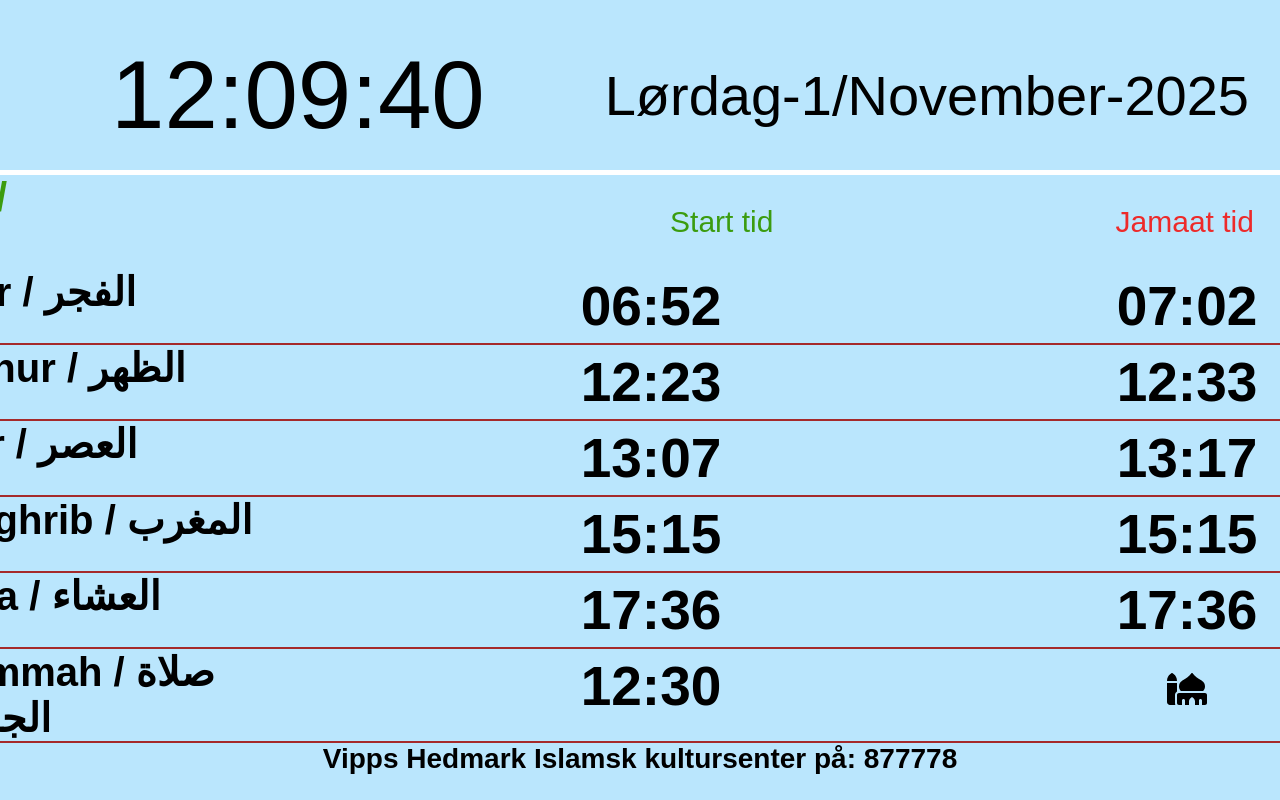
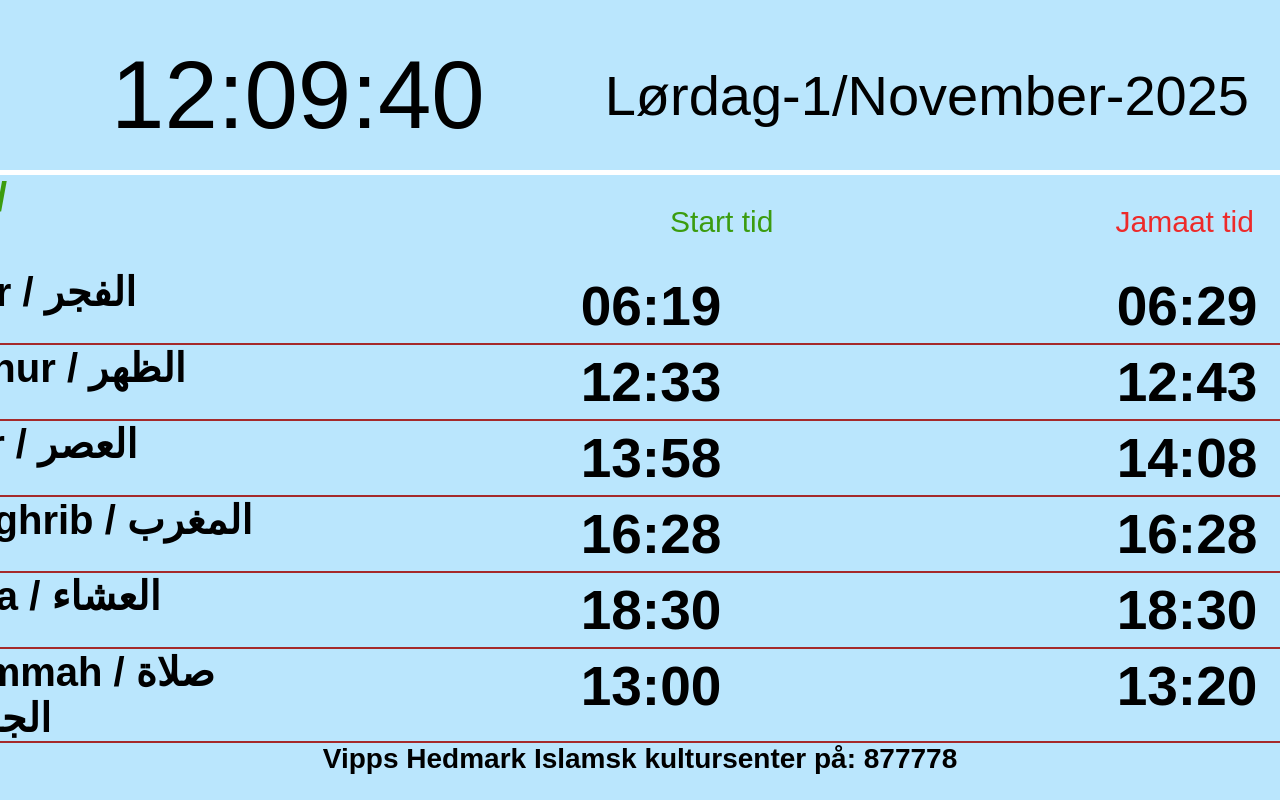
Before and after one commit to abdilatiiif/MoskeApp0.2, a React (Vite) app: page / in a window 1280 px wide. Shown: the top 800 px of the page. Built offline with nearby package versions, Linux system fonts and the light colour scheme; a web font is replaced by a local one.

Commit message:
feb 2026

```diff
--- a/src/App.jsx
+++ b/src/App.jsx
@@ -8,283 +8,256 @@ import React from "react";
 const bonnetider = [
   {
     1: {
-      fajr: "06:52",
+      fajr: "06:19",
       jamat_fajr: "",
-      soloppgang: "09:25",
-      duhur: "12:23",
-      asr: "13:07",
-      maghrib: "15:15",
-      isha: "17:36",
+      soloppgang: "08:32",
+      duhur: "12:33",
+      asr: "13:58",
+      maghrib: "16:28",
+      isha: "18:30",
     },
     2: {
-      fajr: "06:52",
+      fajr: "06:17",
       jamat_fajr: "",
-      soloppgang: "09:24",
-      duhur: "12:30",
-      asr: "13:08",
-      maghrib: "15:17",
-      isha: "17:37",
+      soloppgang: "08:30",
+      duhur: "12:34",
+      asr: "14:00",
+      maghrib: "16:31",
+      isha: "18:33",
     },
     3: {
-      fajr: "06:52",
+      fajr: "06:15",
       jamat_fajr: "",
-      soloppgang: "09:23",
-      duhur: "12:24",
-      asr: "13:09",
-      maghrib: "15:18",
-      isha: "17:38",
+      soloppgang: "08:27",
+      duhur: "12:34",
+      asr: "14:02",
+      maghrib: "16:33",
+      isha: "18:35",
     },
     4: {
-      fajr: "06:52",
+      fajr: "06:13",
       jamat_fajr: "",
-      soloppgang: "09:23",
-      duhur: "12:25",
-      asr: "13:10",
-      maghrib: "15:20",
-      isha: "17:39",
+      soloppgang: "08:24",
+      duhur: "12:34",
+      asr: "14:04",
+      maghrib: "16:36",
+      isha: "18:37",
     },
     5: {
-      fajr: "06:51",
+      fajr: "06:11",
       jamat_fajr: "",
-      soloppgang: "09:22",
-      duhur: "12:25",
-      asr: "13:12",
-      maghrib: "15:22",
-      isha: "17:41",
+      soloppgang: "08:22",
+      duhur: "12:34",
+      asr: "14:06",
+      maghrib: "16:39",
+      isha: "18:39",
     },
     6: {
-      fajr: "06:51",
+      fajr: "06:09",
       jamat_fajr: "",
-      soloppgang: "09:21",
-      duhur: "12:26",
-      asr: "13:13",
-      maghrib: "15:24",
-      isha: "17:42",
+      soloppgang: "08:19",
+      duhur: "13:00",
+      asr: "14:08",
+      maghrib: "16:42",
+      isha: "18:42",
     },
     7: {
-      fajr: "06:50",
+      fajr: "06:07",
       jamat_fajr: "",
-      soloppgang: "09:20",
-      duhur: "12:26",
-      asr: "13:14",
-      maghrib: "15:26",
-      isha: "17:44",
+      soloppgang: "08:17",
+      duhur: "12:34",
+      asr: "14:10",
+      maghrib: "16:44",
+      isha: "18:44",
     },
     8: {
-      fajr: "06:50",
+      fajr: "06:05",
       jamat_fajr: "",
-      soloppgang: "09:19",
-      duhur: "12:27",
-      asr: "13:16",
-      maghrib: "15:28",
-      isha: "17:45",
+      soloppgang: "08:14",
+      duhur: "12:34",
+      asr: "14:12",
+      maghrib: "16:47",
+      isha: "18:46",
     },
     9: {
-      fajr: "06:49",
+      fajr: "06:03",
       jamat_fajr: "",
-      soloppgang: "09:17",
-      duhur: "12:30",
-      asr: "13:17",
-      maghrib: "15:30",
-      isha: "17:46",
+      soloppgang: "08:11",
+      duhur: "12:34",
+      asr: "14:14",
+      maghrib: "16:50",
+      isha: "18:49",
     },
     10: {
-      fajr: "06:49",
+      fajr: "06:00",
       jamat_fajr: "",
-      soloppgang: "09:16",
-      duhur: "12:27",
-      asr: "13:19",
-      maghrib: "15:32",
-      isha: "17:48",
+      soloppgang: "08:08",
+      duhur: "12:34",
+      asr: "14:16",
+      maghrib: "16:53",
+      isha: "18:51",
     },
     11: {
-      fajr: "06:48",
+      fajr: "05:58",
       jamat_fajr: "",
-      soloppgang: "09:15",
-      duhur: "12:28",
-      asr: "13:20",
-      maghrib: "15:34",
-      isha: "17:50",
+      soloppgang: "08:06",
+      duhur: "12:34",
+      asr: "14:18",
+      maghrib: "16:56",
+      isha: "18:53",
     },
     12: {
-      fajr: "06:47",
+      fajr: "05:56",
       jamat_fajr: "",
-      soloppgang: "09:13",
-      duhur: "12:28",
-      asr: "13:22",
-      maghrib: "15:36",
-      isha: "17:51",
+      soloppgang: "08:03",
+      duhur: "12:34",
+      asr: "14:20",
+      maghrib: "16:58",
+      isha: "18:56",
     },
     13: {
-      fajr: "06:46",
+      fajr: "05:53",
       jamat_fajr: "",
-      soloppgang: "09:12",
-      duhur: "12:29",
-      asr: "13:23",
-      maghrib: "15:38",
-      isha: "17:53",
+      soloppgang: "08:00",
+      duhur: "13:00",
+      asr: "14:22",
+      maghrib: "17:01",
+      isha: "18:58",
     },
     14: {
-      fajr: "06:45",
+      fajr: "05:51",
       jamat_fajr: "",
-      soloppgang: "09:10",
-      duhur: "12:29",
-      asr: "13:25",
-      maghrib: "15:41",
-      isha: "17:55",
+      soloppgang: "07:57",
+      duhur: "12:34",
+      asr: "14:24",
+      maghrib: "17:04",
+      isha: "19:00",
     },
     15: {
-      fajr: "06:44",
+      fajr: "05:48",
       jamat_fajr: "",
-      soloppgang: "09:08",
-      duhur: "12:29",
-      asr: "13:26",
-      maghrib: "15:43",
-      isha: "17:56",
+      soloppgang: "07:54",
+      duhur: "12:34",
+      asr: "14:26",
+      maghrib: "17:07",
+      isha: "19:03",
     },
     16: {
-      fajr: "06:43",
+      fajr: "05:46",
       jamat_fajr: "",
-      soloppgang: "09:07",
-      duhur: "12:30",
-      asr: "13:28",
-      maghrib: "15:45",
-      isha: "17:58",
+      soloppgang: "07:52",
+      duhur: "12:34",
+      asr: "14:28",
+      maghrib: "17:09",
+      isha: "19:05",
     },
     17: {
-      fajr: "06:42",
+      fajr: "05:43",
       jamat_fajr: "",
-      soloppgang: "09:05",
-      duhur: "12:30",
-      asr: "13:30",
-      maghrib: "15:48",
-      isha: "18:00",
+      soloppgang: "07:49",
+      duhur: "12:34",
+      asr: "14:30",
+      maghrib: "17:12",
+      isha: "19:08",
     },
     18: {
-      fajr: "06:41",
+      fajr: "05:41",
       jamat_fajr: "",
-      soloppgang: "09:03",
-      duhur: "12:30",
-      asr: "13:32",
-      maghrib: "15:50",
-      isha: "18:02",
+      soloppgang: "07:46",
+      duhur: "12:34",
+      asr: "14:32",
+      maghrib: "17:15",
+      isha: "19:10",
     },
     19: {
-      fajr: "06:40",
+      fajr: "05:38",
       jamat_fajr: "",
-      soloppgang: "09:01",
-      duhur: "12:31",
-      asr: "13:33",
-      maghrib: "15:53",
-      isha: "18:04",
+      soloppgang: "07:43",
+      duhur: "12:34",
+      asr: "14:34",
+      maghrib: "17:18",
+      isha: "19:13",
     },
     20: {
-      fajr: "06:39",
+      fajr: "05:35",
       jamat_fajr: "",
-      soloppgang: "08:59",
-      duhur: "12:31",
-      asr: "13:35",
-      maghrib: "15:56",
-      isha: "18:05",
+      soloppgang: "07:40",
+      duhur: "13:00",
+      asr: "14:36",
+      maghrib: "17:20",
+      isha: "19:15",
     },
     21: {
-      fajr: "06:37",
+      fajr: "05:32",
       jamat_fajr: "",
-      soloppgang: "08:57",
-      duhur: "12:31",
-      asr: "13:37",
-      maghrib: "15:58",
-      isha: "18:07",
+      soloppgang: "07:37",
+      duhur: "12:33",
+      asr: "14:38",
+      maghrib: "17:23",
+      isha: "19:18",
     },
     22: {
-      fajr: "06:36",
+      fajr: "05:30",
       jamat_fajr: "",
-      soloppgang: "08:55",
-      duhur: "12:31",
-      asr: "13:39",
-      maghrib: "16:01",
-      isha: "18:09",
+      soloppgang: "07:34",
+      duhur: "12:33",
+      asr: "14:40",
+      maghrib: "17:26",
+      isha: "19:20",
     },
     23: {
-      fajr: "06:34",
+      fajr: "05:27",
       jamat_fajr: "",
-      soloppgang: "08:53",
-      duhur: "12:30",
-      asr: "13:41",
-      maghrib: "16:03",
-      isha: "18:11",
+      soloppgang: "07:31",
+      duhur: "12:33",
+      asr: "14:42",
+      maghrib: "17:28",
+      isha: "19:23",
     },
     24: {
-      fajr: "06:33",
+      fajr: "05:24",
       jamat_fajr: "",
-      soloppgang: "08:51",
-      duhur: "12:32",
-      asr: "13:43",
-      maghrib: "16:06",
-      isha: "18:13",
+      soloppgang: "07:28",
+      duhur: "12:33",
+      asr: "14:44",
+      maghrib: "17:31",
+      isha: "19:25",
     },
     25: {
-      fajr: "06:31",
+      fajr: "05:21",
       jamat_fajr: "",
-      soloppgang: "08:49",
-      duhur: "12:32",
-      asr: "13:44",
-      maghrib: "16:09",
-      isha: "18:15",
+      soloppgang: "07:25",
+      duhur: "12:33",
+      asr: "14:46",
+      maghrib: "17:34",
+      isha: "19:28",
     },
     26: {
-      fajr: "06:30",
+      fajr: "05:18",
       jamat_fajr: "",
-      soloppgang: "08:46",
-      duhur: "12:32",
-      asr: "13:46",
-      maghrib: "16:11",
-      isha: "18:17",
+      soloppgang: "07:22",
+      duhur: "12:33",
+      asr: "14:48",
+      maghrib: "17:36",
+      isha: "19:30",
     },
     27: {
-      fajr: "06:28",
+      fajr: "05:15",
       jamat_fajr: "",
-      soloppgang: "08:44",
-      duhur: "12:33",
-      asr: "13:48",
-      maghrib: "16:14",
-      isha: "18:20",
+      soloppgang: "07:19",
+      duhur: "13:00",
+      asr: "14:50",
+      maghrib: "17:39",
+      isha: "19:33",
     },
     28: {
-      fajr: "06:26",
+      fajr: "05:12",
       jamat_fajr: "",
-      soloppgang: "08:42",
-      duhur: "12:33",
-      asr: "13:50",
-      maghrib: "16:17",
-      isha: "18:22",
-    },
-    29: {
-      fajr: "06:25",
-      jamat_fajr: "",
-      soloppgang: "08:39",
-      duhur: "12:33",
-      asr: "13:52",
-      maghrib: "16:20",
-      isha: "18:24",
-    },
-    30: {
-      fajr: "06:23",
-      jamat_fajr: "",
-      soloppgang: "08:37",
-      duhur: "12:30",
-      asr: "13:54",
-      maghrib: "16:22",
-      isha: "18:26",
-    },
-    31: {
-      fajr: "06:21",
-      jamat_fajr: "",
-      soloppgang: "08:35",
-      duhur: "12:33",
-      asr: "13:56",
-      maghrib: "16:25",
-      isha: "18:28",
+      soloppgang: "07:16",
+      duhur: "12:32",
+      asr: "14:52",
+      maghrib: "17:42",
+      isha: "19:36",
     },
   },
 ];
--- a/src/Content.jsx
+++ b/src/Content.jsx
@@ -64,6 +64,7 @@ export default function Content(props) {
     setMaghribjamat(addMinutes(bønnIdag.maghrib, 0));
     setIshajamat(addMinutes(bønnIdag.isha, 0));
     SetJamat_fajr(addMinutes(bønnIdag.fajr, 10));
+
     //////////////////////////////////////////////////////
 
     setFajr(bønnIdag.fajr);
@@ -72,7 +73,7 @@ export default function Content(props) {
     setAsr(bønnIdag.asr);
     setMaggrib(bønnIdag.maghrib);
     setIsha(bønnIdag.isha);
-    setJummah("12:30"); // fredags bønner kan endres
+    setJummah("13:00"); // fredags bønner kan endres
     // eslint-disable-next-line react-hooks/exhaustive-deps
   }, []);
 
@@ -130,7 +131,7 @@ export default function Content(props) {
           classname="content--tabell--row"
           active={active}
           bønntid={jummah}
-          jamaat={<img className="moske" src="src/mosque-solid.svg" />}
+          jamaat={"13:20"}
           arabisknavn="صلاة الجمعة"
           bønn="Jummah"
         />
```
